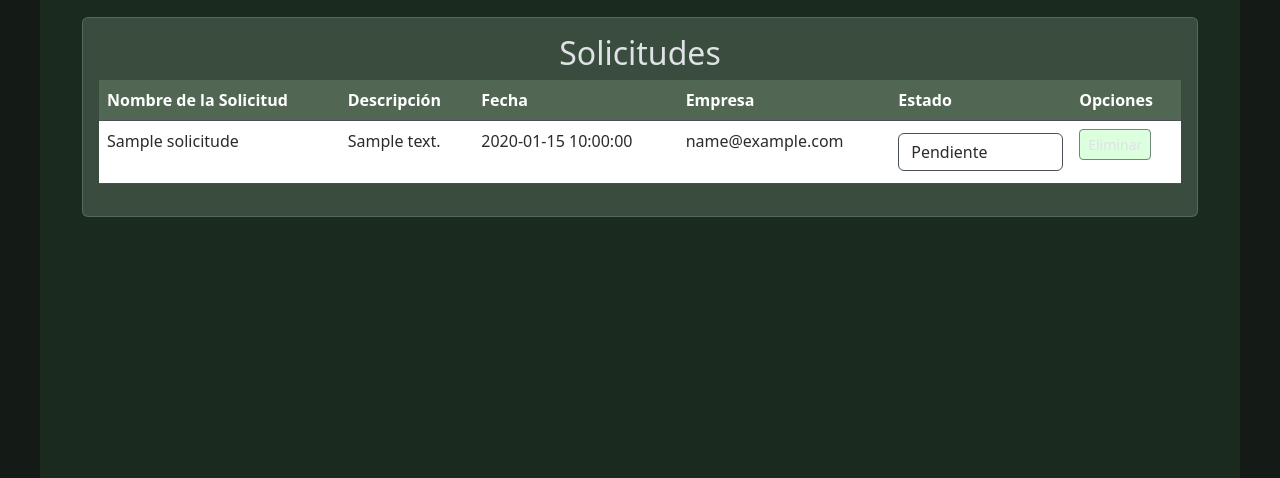
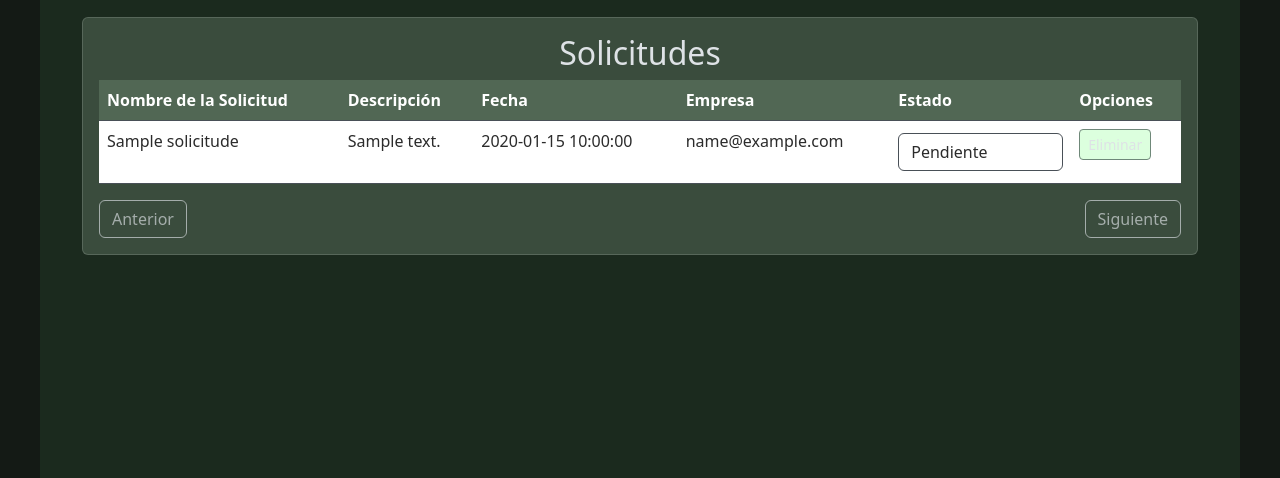
Before and after one commit to ManuelAnony/CentroDesarrollo, a Flask app: page / in a window 1280 px wide, after a click on "Solicitudes". Shown: the part 178-656 px from the top of the page. Run offline with Flask 3, Linux system fonts and the light colour scheme; the visitor is signed in with stand-in values (Sample User, id 1); a database or web service that is not in the repository returns one stand-in record (values such as "Sample title").

Commit message:
Update index.html

```diff
--- a/src/templates/index.html
+++ b/src/templates/index.html
@@ -40,14 +40,12 @@
         vertical-align: middle;
     }
   </style>
-    <script src="https://code.jquery.com/jquery-3.6.4.min.js"></script>
-    <script src="https://code.jquery.com/ui/1.12.1/jquery-ui.js"></script>
+  <script src="https://code.jquery.com/jquery-3.6.4.min.js"></script>
+  <script src="https://code.jquery.com/ui/1.12.1/jquery-ui.js"></script>
 </head>
 {% block content %}
 <div class="d-flex justify-content-between mb-3 navbar">
     <h1>Service Manager</h1>
-
-
     <ul class="nav nav-tabs" id="myTab" role="tablist">
         <li class="nav-item">
             <a class="nav-link active" id="tabProyectos" data-toggle="tab" href="#proyectos" role="tab" aria-controls="proyectos" aria-selected="true">Proyectos</a>
@@ -102,7 +100,7 @@
                                     <option value="Completado">Completado</option>
                                 </select>
                             </div>
-                            <input class="btn btn-primary btnRegistro" type="submit" value="Registrar Proyecto">
+                            <input class="btn btn-primary-custom btnRegistro" type="submit" value="Registrar Proyecto">
                         </form>
                     </div>
                 </div>
@@ -127,7 +125,7 @@
                                     <th>Acciones</th>
                                 </tr>
                             </thead>
-                            <tbody>
+                            <tbody id="proyectos-table-body">
                                 {% for proyecto in proyectos %}
                                 <tr class="proyecto-item" data-estado="{{ proyecto.estado }}">
                                     <td>{{ proyecto.nombre }}</td>
@@ -136,16 +134,16 @@
                                     <td>{{ proyecto.fecha_finalizacion }}</td>
                                     <td>{{ proyecto.estado }}</td>
                                     <td>
-                                        <a href="{{ url_for('asignar_equipo', proyecto_id=proyecto._id) }}" class="btn btn-primary btn-sm">Asignar Equipo</a>
-                                        <a href="#" class="btn btn-danger btn-sm" onclick="confirmarEliminarProyecto('{{ proyecto._id }}')">Eliminar</a>
+                                        <a href="{{ url_for('asignar_equipo', proyecto_id=proyecto._id) }}" class="btn btn-primary-custom btn-sm">Asignar Equipo</a>
+                                        <a href="#" class="btn btn-danger-custom btn-sm" onclick="confirmarEliminarProyecto('{{ proyecto._id }}')">Eliminar</a>
                                     </td>
                                 </tr>
                                 {% endfor %}
                             </tbody>
                         </table>
                         <div class="d-flex justify-content-between">
-                        <button id="anterior" class="btn btn-primary" onclick="cambiarPagina(-1)">Anterior</button>
-                        <button id="siguiente" class="btn btn-primary" onclick="cambiarPagina(1)">Siguiente</button>
+                        <button id="anterior" class="btn btn-primary-custom" onclick="cambiarPagina(-1)">Anterior</button>
+                        <button id="siguiente" class="btn btn-primary-custom" onclick="cambiarPagina(1)">Siguiente</button>
                     </div>
                     </div>
                 </div>
@@ -169,7 +167,7 @@
                             <th>Opciones</th>
                         </tr>
                     </thead>
-                    <tbody>
+                    <tbody id="solicitudes-table-body">
                         {% if solicitudes %}
                             {% for solicitud in solicitudes %}
                                 <tr>
@@ -197,6 +195,10 @@
                         {% endif %}
                     </tbody>
                 </table>
+                <div class="d-flex justify-content-between">
+                    <button id="anterior-solicitud" class="btn btn-primary-custom" onclick="cambiarPaginaSolicitudes(-1)">Anterior</button>
+                    <button id="siguiente-solicitud" class="btn btn-primary-custom" onclick="cambiarPaginaSolicitudes(1)">Siguiente</button>
+                </div>
             </div>
         </div>
     </div>
@@ -224,7 +226,7 @@
                             <td>{{ usuario.administrador }}</td>
                             <td>{{ usuario.email }}</td>
                             <td>
-                                <a href="#" class="btn btn-danger btn-sm" onclick="confirmarEliminarUsuario('{{ usuario._id }}')">Eliminar</a>
+                                <a href="#" class="btn btn-danger-custom btn-sm" onclick="confirmarEliminarUsuario('{{ usuario._id }}')">Eliminar</a>
                             </td>
                         </tr>
                         {% endfor %}
@@ -265,7 +267,7 @@
                                 <label for="confirmar_password">Confirma tu Password</label>
                                 <input type="password" class="form-control" id="confirmar_password" name="confirmar_password" required>
                             </div>
-                            <button type="submit" class="btn btn-primary">Registrate</button>
+                            <button type="submit" class="btn btn-primary-custom">Registrate</button>
                         </form>
                     </div>
                 </div>
@@ -294,7 +296,7 @@
                                         <td>{{ usuario.email }}</td>
                                         <td>{{ usuario.rol }}</td>
                                         <td>
-                                            <a href="#" class="btn btn-danger btn-sm" onclick="confirmarEliminarUsuario('{{ usuario._id }}')">Eliminar</a>
+                                            <a href="#" class="btn btn-danger-custom btn-sm" onclick="confirmarEliminarUsuario('{{ usuario._id }}')">Eliminar</a>
                                         </td>
                                     </tr>
                                     {% endfor %}
@@ -318,7 +320,7 @@
                                         <td>{{ usuario.email }}</td>
                                         <td>{{ usuario.rol }}</td>
                                         <td>
-                                            <a href="#" class="btn btn-danger btn-sm" onclick="eliminarUsuario('{{ usuario.id }}')">Eliminar</a>
+                                            <a href="#" class="btn btn-danger-custom btn-sm" onclick="confirmarEliminarUsuario('{{ usuario._id }}')">Eliminar</a>
                                         </td>
                                     </tr>
                                     {% endfor %}
@@ -372,7 +374,7 @@
             window.location.href = "{{ url_for('eliminar_usuario', usuario_id='') }}" + usuarioId;
         }
     }
-    function confirmarEliminarSolitud(solicitudId) {
+    function confirmarEliminarSolicitud(solicitudId) {
         if (confirm('¿Estás seguro de que deseas eliminar esta solicitud?')) {
             window.location.href = "{{ url_for('eliminar_solicitud', solicitud_id='') }}" + solicitudId;
         }
@@ -403,5 +405,51 @@
             document.getElementById('infoAdministradores').style.display = 'block'
         }
     })
+
+    // Paginación de proyectos
+    var proyectosPorPagina = 6;
+    var paginaActual = 1;
+    var proyectos = document.getElementsByClassName('proyecto-item');
+    function cambiarPagina(paso) {
+        paginaActual += paso;
+        mostrarProyectos();
+    }
+    function mostrarProyectos() {
+        var inicio = (paginaActual - 1) * proyectosPorPagina;
+        var fin = inicio + proyectosPorPagina;
+        for (var i = 0; i < proyectos.length; i++) {
+            if (i >= inicio && i < fin) {
+                proyectos[i].style.display = "";
+            } else {
+                proyectos[i].style.display = "none";
+            }
+        }
+        document.getElementById('anterior').disabled = paginaActual === 1;
+        document.getElementById('siguiente').disabled = fin >= proyectos.length;
+    }
+    mostrarProyectos();
+
+    // Paginación de solicitudes
+    var solicitudesPorPagina = 6;
+    var paginaActualSolicitudes = 1;
+    var solicitudes = document.querySelectorAll('#solicitudes-table-body tr');
+    function cambiarPaginaSolicitudes(paso) {
+        paginaActualSolicitudes += paso;
+        mostrarSolicitudes();
+    }
+    function mostrarSolicitudes() {
+        var inicio = (paginaActualSolicitudes - 1) * solicitudesPorPagina;
+        var fin = inicio + solicitudesPorPagina;
+        for (var i = 0; i < solicitudes.length; i++) {
+            if (i >= inicio && i < fin) {
+                solicitudes[i].style.display = "";
+            } else {
+                solicitudes[i].style.display = "none";
+            }
+        }
+        document.getElementById('anterior-solicitud').disabled = paginaActualSolicitudes === 1;
+        document.getElementById('siguiente-solicitud').disabled = fin >= solicitudes.length;
+    }
+    mostrarSolicitudes();
 </script>
 {% endblock %}
```
